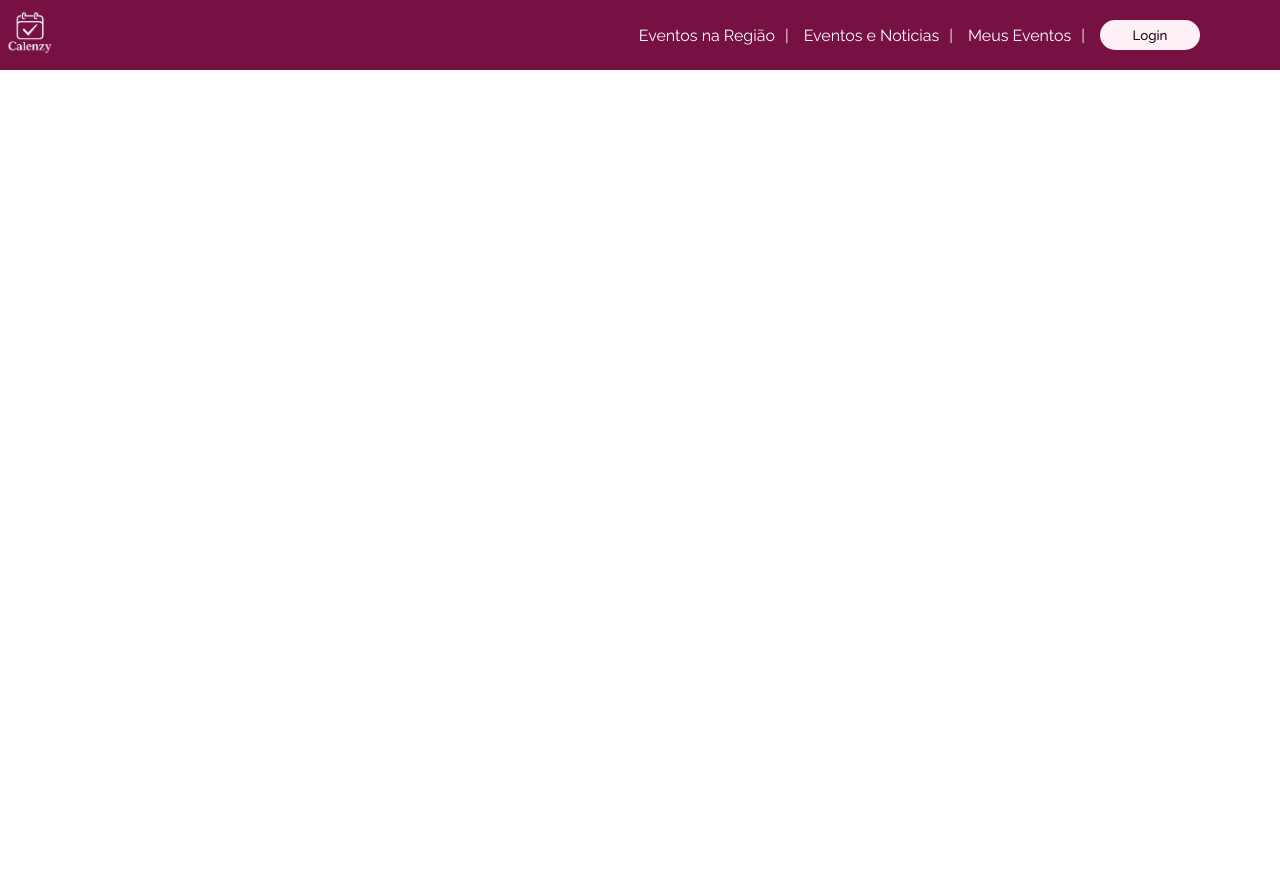
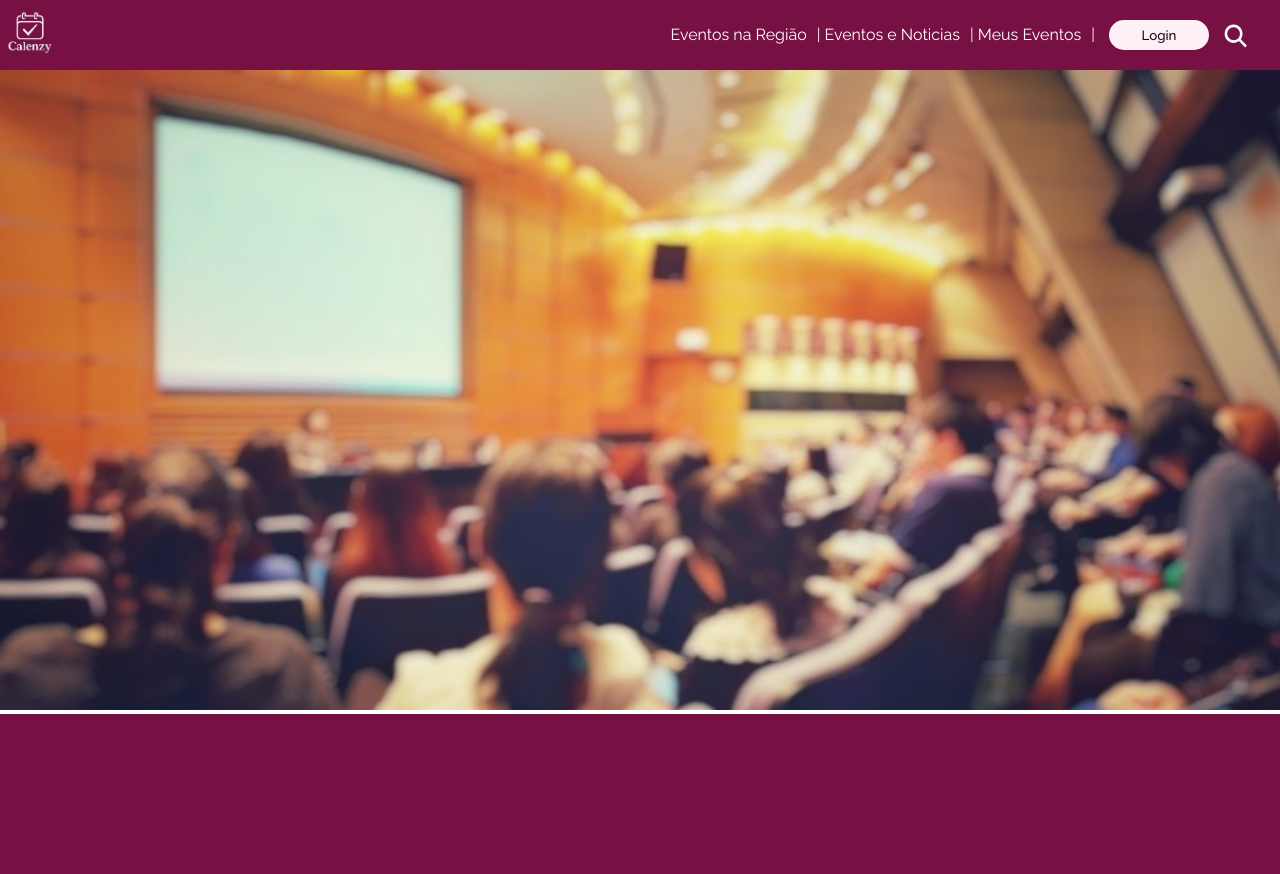
Before and after one commit to St4rThabs/Agenda, a plain HTML site: page index.html in a window 1280 px wide. Before the commit the page ends 800 px from the top, so only its background shows below. Drawn offline with Linux system fonts and the light colour scheme.

Commit message:
Footer adicionado

```diff
--- a/index.html
+++ b/index.html
@@ -1,20 +1,41 @@
 <!DOCTYPE html>
 <html lang="en">
   <head>
-    <meta charset="UTF-8">
-    <meta name="viewport" content="width=device-width, initial-scale=1.0">
-    <link rel="stylesheet" href="/styles/index.css">
+    <meta charset="UTF-8" />
+    <meta name="viewport" content="width=device-width, initial-scale=1.0" />
+    <link rel="stylesheet" href="/styles/index.css" />
+    <link rel="stylesheet" href="/styles/home.css" />
     <title>Calenzy</title>
   </head>
   <body>
+    <header>
       <div class="navbar">
-        <a><img id="logo" src="imgs/logo.png" alt=""></a>
-        <nav class="navbar-items">
-            <a>Eventos na Região</a>
-            <a>Eventos e Noticias</a>
-            <a>Meus Eventos</a>
+        <a><img id="logo" src="imgs/logo.png" alt="" /></a>
+        <nav>
+          <div class="navbar-items">
+            <a class="navbar-item">Eventos na Região</a>
+            <a class="navbar-item">Eventos e Noticias</a>
+            <a class="navbar-item">Meus Eventos</a>
             <button class="login">Login</button>
+          </div>
+          <a
+            ><img
+              class="busca-icon"
+              src="imgs/busca-icon.svg"
+              alt="ícone de busca"
+          /></a>
         </nav>
       </div>
+    </header>
+    <main>
+      <div class="carrosel">
+        <img src="imgs/evento1.jpg" alt="Imagem de Palestra" />
+      </div>
+    </main>
+    <footer>
+        <div class="footer">
+
+        </div>
+    </footer>
   </body>
 </html>
--- /dev/null
+++ b/styles/home.css
@@ -0,0 +1,26 @@
+@import url('https://fonts.googleapis.com/css2?family=Raleway:ital,wght@0,100..900;1,100..900&display=swap');
+
+:root {
+    --primaria: #771144;
+    --secundaria: #951555;
+    --black: #1E0411;
+    --off-white: #FDF0F6;
+    --fonte-principal: 'Raleway', sans-serif;
+}
+
+* {
+    margin: 0;
+    padding: 0;
+    box-sizing: border-box;
+    font-family: var(--fonte-principal)
+}
+
+main {
+   display: flex;
+   flex-direction: column;
+}
+
+.carrosel img{
+    width: 100%;
+    height: 40em;
+}
--- a/styles/index.css
+++ b/styles/index.css
@@ -34,8 +34,8 @@ body{
     justify-content: space-between;
 }
 
-.navbar-items {
-    margin-right: 5rem;
+nav {
+    margin-right: 2rem;
     display: flex;
     gap: 15px;
     align-items: center
@@ -53,7 +53,12 @@ body{
     margin-left: 10px;
 }
 
+.navbar-item:hover {
+    color: var(--black);
+}
+
 .login {
+    margin-left: 10px;
     width: 100px;
     height: 30px;
     border-radius: 20px;
@@ -64,5 +69,23 @@ body{
 }
 
 .login:hover{
+    color: var(--off-white);
     background-color: var(--secundaria);
+    font-weight: bold;
 }
+
+.busca-icon {
+    margin-top: 5px;
+    width: 24px;
+    height: 24px;
+}
+
+.footer {
+    margin-bottom: 0;
+    height: 10em;
+    background-color: var(--primaria);
+    color: white;
+    display: flex;
+    align-items: center;
+    gap: 20px;
+}
```
Also changed, not shown: imgs/busca-icon.svg (added), imgs/evento1.jpg (added). Lines whose indentation alone changed are shown as unchanged.
